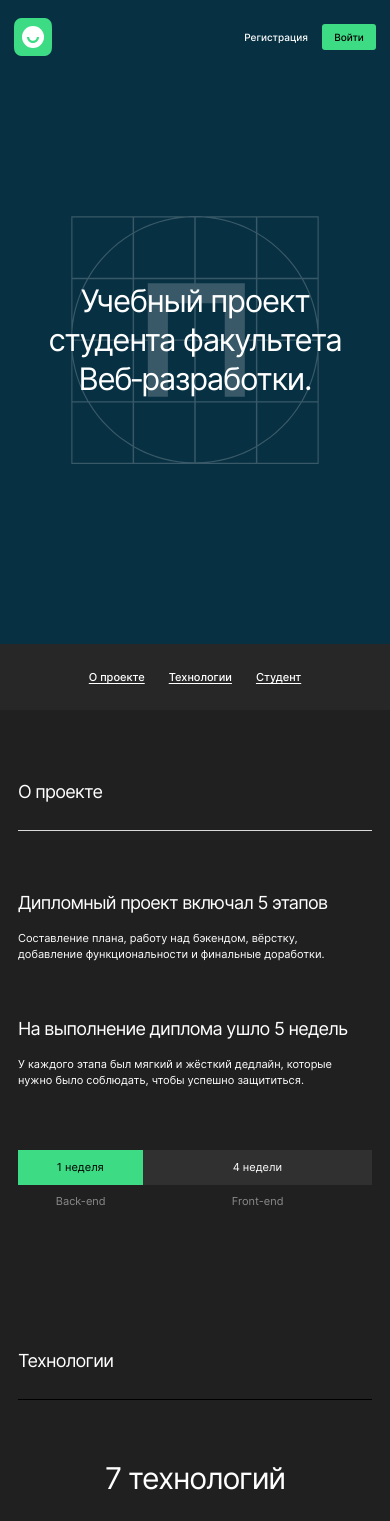
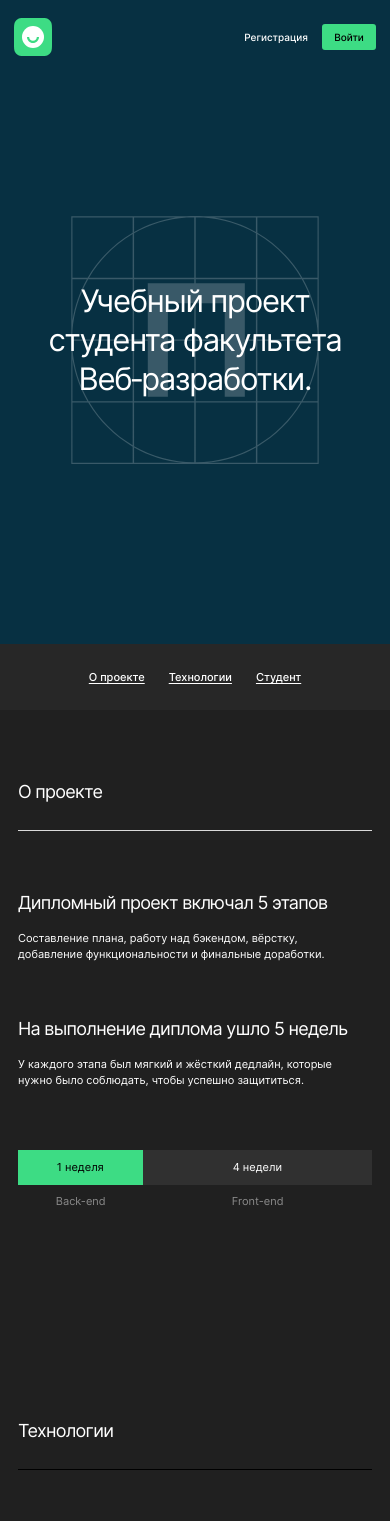
Before and after one commit to lopakadude/movies-explorer-frontend, a React (Create React App) app: page / in a window 390 px wide. Shown: the top 1521 px of the page. Built offline with nearby package versions, Linux system fonts and the light colour scheme.

Commit message:
fix: margin, cover

```diff
--- a/src/components/AboutProject/AboutProject.css
+++ b/src/components/AboutProject/AboutProject.css
@@ -1,6 +1,6 @@
 .about-project {
 	width: 100%;
-	min-height: 496px;
+	min-height: 608px;
 }
 
 .section {
@@ -10,13 +10,13 @@
 
 @media screen and (max-width: 768px) {
 	.about-project {
-		min-height: 493px;
+		min-height: 585px;
 	}
 }
 
 @media screen and (max-width: 560px) {
 	.about-project {
-		min-height: 571px;
+		min-height: 641px;
 	}
 }
 
@@ -145,8 +145,15 @@
 	margin: 0 0 26px 0;
 }
 
+@media screen and (max-width: 912px) {
+	.about-project__heading {
+		font-size: 16px;
+	}
+}
+
 @media screen and (max-width: 768px) {
 	.about-project__heading {
+		font-size: 20px;
 		margin-bottom: 22px;
 	}
 }
--- a/src/components/Login/Login.js
+++ b/src/components/Login/Login.js
@@ -29,6 +29,7 @@
 							<input
 								className="auth__input"
 								type="email"
+								pattern="^[a-zA-Z0-9+_.\-]+@[a-zA-Z0-9]+\.[a-zA-Z0-9]{2,4}$"
 								required
 								name="email"
 								placeholder="E-mail"
--- a/src/components/MoviesCard/MoviesCard.css
+++ b/src/components/MoviesCard/MoviesCard.css
@@ -13,7 +13,7 @@
 	}
 }
 
-@media screen and (max-width: 1240px) {
+@media screen and (max-width: 1279px) {
 	.card-movie {
 		width: 339px;
 		height: 262px;
@@ -38,7 +38,7 @@
 	display: block;
 	padding: 0;
 	margin: 0 0 9px 0;
-	object-fit: contain;
+	object-fit: cover;
 	object-position: center;
 }
 
--- a/src/components/MoviesList/MoviesList.css
+++ b/src/components/MoviesList/MoviesList.css
@@ -32,10 +32,9 @@
 	list-style: none;
 	padding: 0 0 10px 0;
 	display: grid;
-	justify-items: center;
+	justify-items: ;
 	grid-template-columns: repeat(3, 364px);
 	gap: 37px 24px;
-	width: 100%;
 	margin: 0 auto;
 }
 
--- a/src/components/Profile/Profile.js
+++ b/src/components/Profile/Profile.js
@@ -57,8 +57,11 @@
 							readOnly={!isActive}
 							value={values.name ? values.name : ''}
 							name='name'
+							pattern="[A-Za-zА-Яа-яЁё\s\-]+"
+							minLength="2"
+							maxLength="30"
 							onChange={handleChange}
-							></input>
+						></input>
 						<span
 							className="profile__input-error"
 							id='error-profile-name'
@@ -78,7 +81,8 @@
 							value={values.email ? values.email : ''}
 							name='email'
 							onChange={handleChange}
-							></input>
+							pattern="^[a-zA-Z0-9+_.\-]+@[a-zA-Z0-9]+\.[a-zA-Z0-9]{2,4}$"
+						></input>
 						<span
 							className="profile__input-error"
 							id='error-profile-email'
--- a/src/components/Register/Register.js
+++ b/src/components/Register/Register.js
@@ -48,6 +48,7 @@
 							<input
 								className="auth__input"
 								type="email"
+								pattern="^[a-zA-Z0-9+_.\-]+@[a-zA-Z0-9]+\.[a-zA-Z0-9]{2,4}$"
 								required
 								name="email"
 								placeholder="E-mail"
```
